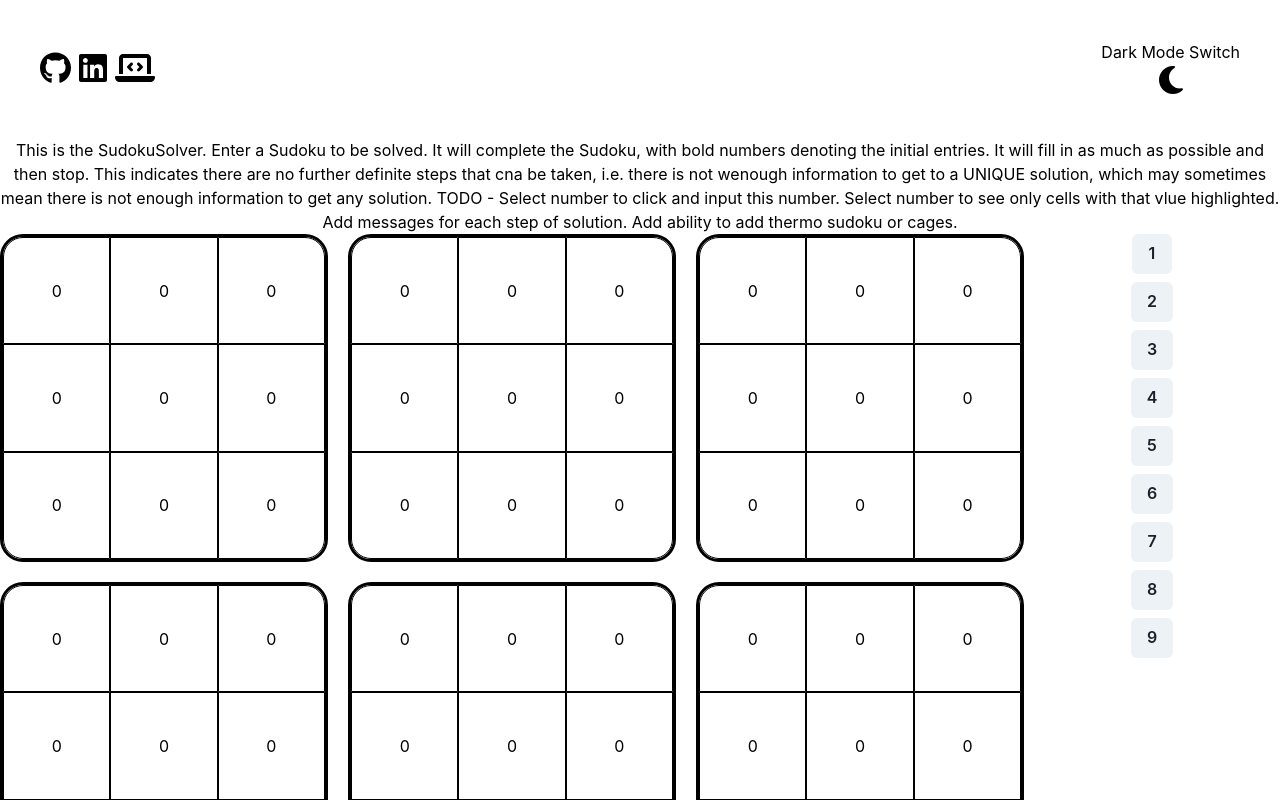
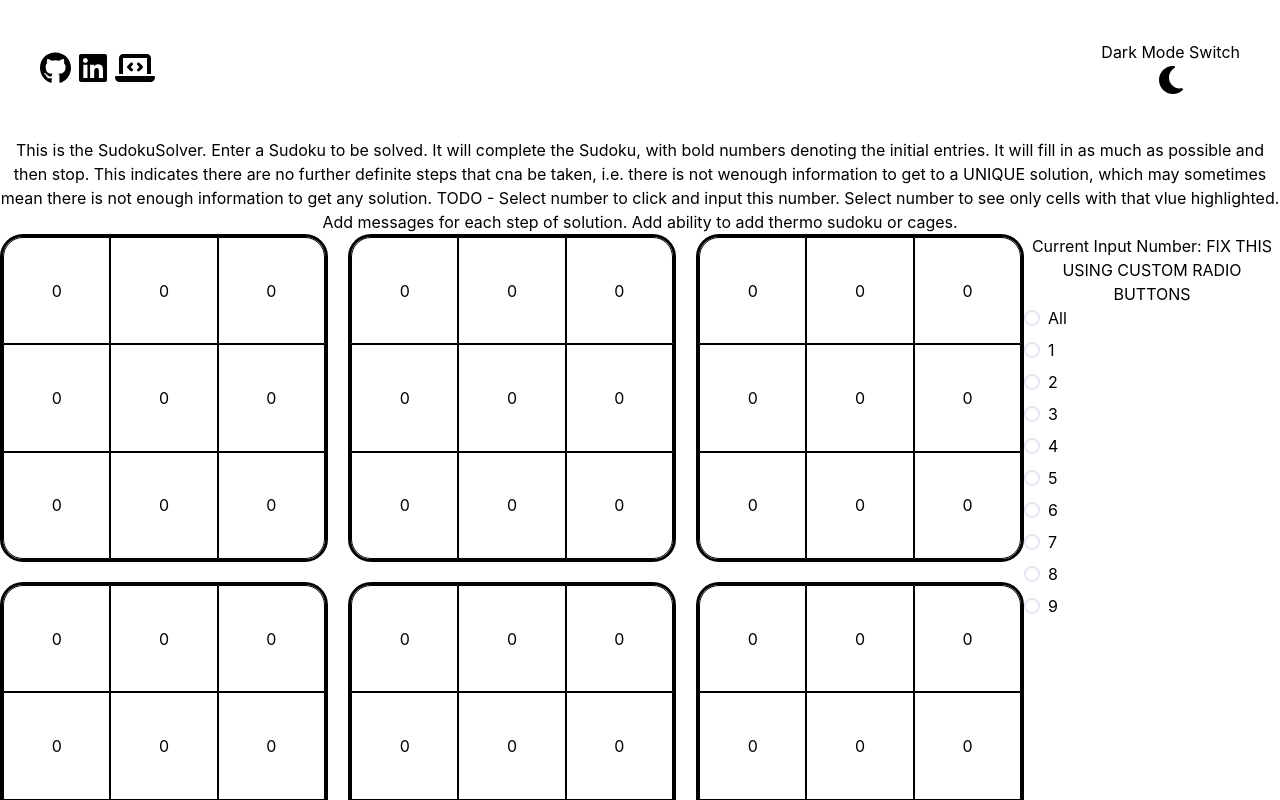
Before and after one commit to AalimCoding/AalimCoding.github.io, a React (Create React App) app: page /#/SudokuSolver in a window 1280 px wide. Shown: the top 800 px of the page. Built offline with nearby package versions, Linux system fonts and the light colour scheme.

Commit message:
Tidied code, and started working on better radio buttons.

```diff
--- a/src/Battleships.js
+++ b/src/Battleships.js
@@ -49,6 +49,8 @@ function Battleships() {
                 updatedAmmo[noOfGrid][Math.floor(Math.random() * 2)] += 1;
                 return updatedAmmo;
             });
+
+            setMysteryTile(updatedMysteryTile)
 
             placeMysteryTiles();
         }
--- a/src/SudokuGrid.js
+++ b/src/SudokuGrid.js
@@ -1,5 +1,5 @@
 // Importing necessary components and hooks from Chakra UI and React
-import { Grid, GridItem, Button, Box, HStack, VStack } from "@chakra-ui/react";
+import { Grid, GridItem, Button, Box, HStack, VStack, Radio, Stack, RadioGroup } from "@chakra-ui/react";
 import { useState } from "react";
 import { useTheme } from "./ThemeContext";
 import SudokuInfo from "./SudokuInfo";
@@ -216,11 +216,6 @@ function SudokuGrid() {
   function handleButtonClick() {
     // THIS IS THE FUNCTION THAT CHECKS IF AN ANSWER IS VALID FOR A CELL
 
-
-    //OPTIMISE CODE BY IMMEDIATELY SETTING POSSIBLE VALUE TO ACTUAL VALUE
-    // IF WE HAVE IT , AND THEN IGNORING CASES WHERE ARRAY LENGTH IS 1.
-
-    console.log(possibleSudokuValues)
     var updatedPossibleValues = [...possibleSudokuValues]
 
 
@@ -250,12 +245,12 @@ function SudokuGrid() {
     // SET THE NEW VALUES
     // Set the value in the Sudoku Grid based on the following conditions:
     // 1. A cell has only one possible value.
-    onlyPossibleValueForCell(SudokuValues,possibleSudokuValues)
+    onlyPossibleValueForCell(SudokuValues, possibleSudokuValues)
 
     //2. Only one box in a row can have a specific value
     onlyValueInRow()
 
-    // 3. Only one value in  a column can have a specific value
+    // 3. Only one value in a column can have a specific value
     onlyValueInColumn()
 
     //4. Only one value in a box can have a specific value.
@@ -266,7 +261,7 @@ function SudokuGrid() {
 
   }
 
-  function onlyPossibleValueForCell(SudokuValues,possibleSudokuValues) {
+  function onlyPossibleValueForCell(SudokuValues, possibleSudokuValues) {
     for (let row = 0; row < 9; row++) {
       for (let column = 0; column < 9; column++) {
         if (possibleSudokuValues[row][column].length === 1) {
@@ -385,7 +380,6 @@ function SudokuGrid() {
 
   }
 
-  console.log(possibleSudokuValues)
 
 
 
@@ -496,18 +490,22 @@ function SudokuGrid() {
         {gridItems}
       </Grid>
       </GridItem>
-      <VStack> Current Input Number:
-        <Button>1</Button>
-        <Button>2</Button>
-        <Button>3</Button>
-        <Button>4</Button>
-        <Button>5</Button>
-        <Button>6</Button>
-        <Button>7</Button>
-        <Button>8</Button>
-        <Button>9</Button>
 
-      </VStack>
+
+      <RadioGroup> Current Input Number: FIX THIS USING CUSTOM RADIO BUTTONS
+        <Stack direction="column">
+        <Radio>All</Radio> {/* This is the default selection, allowing you to see all grid cells */}
+          <Radio>1</Radio>
+          <Radio>2</Radio>
+          <Radio>3</Radio>
+          <Radio>4</Radio>
+          <Radio>5</Radio>
+          <Radio>6</Radio>
+          <Radio>7</Radio>
+          <Radio>8</Radio>
+          <Radio>9</Radio>
+        </Stack>
+      </RadioGroup>
     </Grid>
 
       <Button
@@ -517,7 +515,7 @@ function SudokuGrid() {
           color: theme === "light" ? "black" : "white",
         }}
         onClick={handleButtonClick}
-      /*  isLoading
+      /* isLoading
       loadingText='Submitting' */
       >
         This is the Sudoku submit button component
@@ -572,8 +570,8 @@ function SudokuGrid() {
           [0, 0, 0, 0, 0, 0, 0, 0, 0]
         ])
         const initialPossibleValues = Array.from({ length: gridSize }, () =>
-        Array(itemsPerBox).fill([1, 2, 3, 4, 5, 6, 7, 8, 9])
-      );
+          Array(itemsPerBox).fill([1, 2, 3, 4, 5, 6, 7, 8, 9])
+        );
         setPossibleSudokuValues(initialPossibleValues)
       }}>
 
@@ -592,8 +590,8 @@ function SudokuGrid() {
           [0, 1, 0, 0, 0, 7, 4, 5, 9]
         ])
         const initialPossibleValues = Array.from({ length: gridSize }, () =>
-        Array(itemsPerBox).fill([1, 2, 3, 4, 5, 6, 7, 8, 9])
-      );
+          Array(itemsPerBox).fill([1, 2, 3, 4, 5, 6, 7, 8, 9])
+        );
         setPossibleSudokuValues(initialPossibleValues)
       }}>
 
@@ -713,7 +711,7 @@ export function onlyValueInColumn(SudokuValues, possibleSudokuValues) {
           }
         }
 
-        if (validInColumn=== 1 && validPosition !== -1) {
+        if (validInColumn === 1 && validPosition !== -1) {
           SudokuValues[validPosition][columnToCheck] = valueToCheckInColumn; // Update directly
           break;
         }
@@ -722,7 +720,7 @@ export function onlyValueInColumn(SudokuValues, possibleSudokuValues) {
   }
 }
 
-export   function onlyValueInBox(SudokuValues, possibleSudokuValues) {
+export function onlyValueInBox(SudokuValues, possibleSudokuValues) {
   for (let row = 0; row < 9; row++) {
     for (let column = 0; column < 9; column++) {
       for (let valueToCheckInBox = 0; valueToCheckInBox < 9; valueToCheckInBox++) {
@@ -747,7 +745,7 @@ export   function onlyValueInBox(SudokuValues, possibleSudokuValues) {
 
           SudokuValues[validI][validJ] = valueToCheckInBox;
 
-         break; // Exit the function after updating a single cell
+          break; // Exit the function after updating a single cell
         }
       }
     }
```
